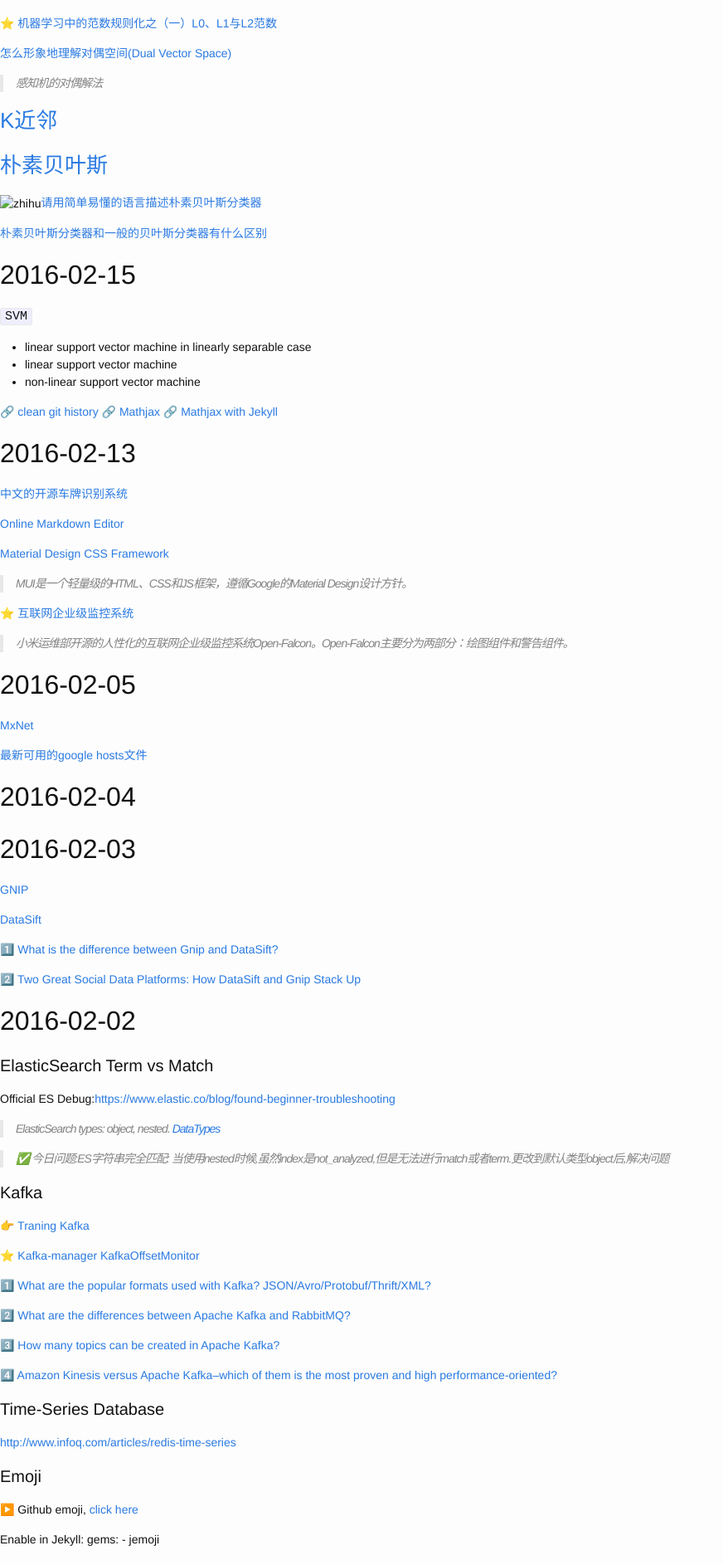
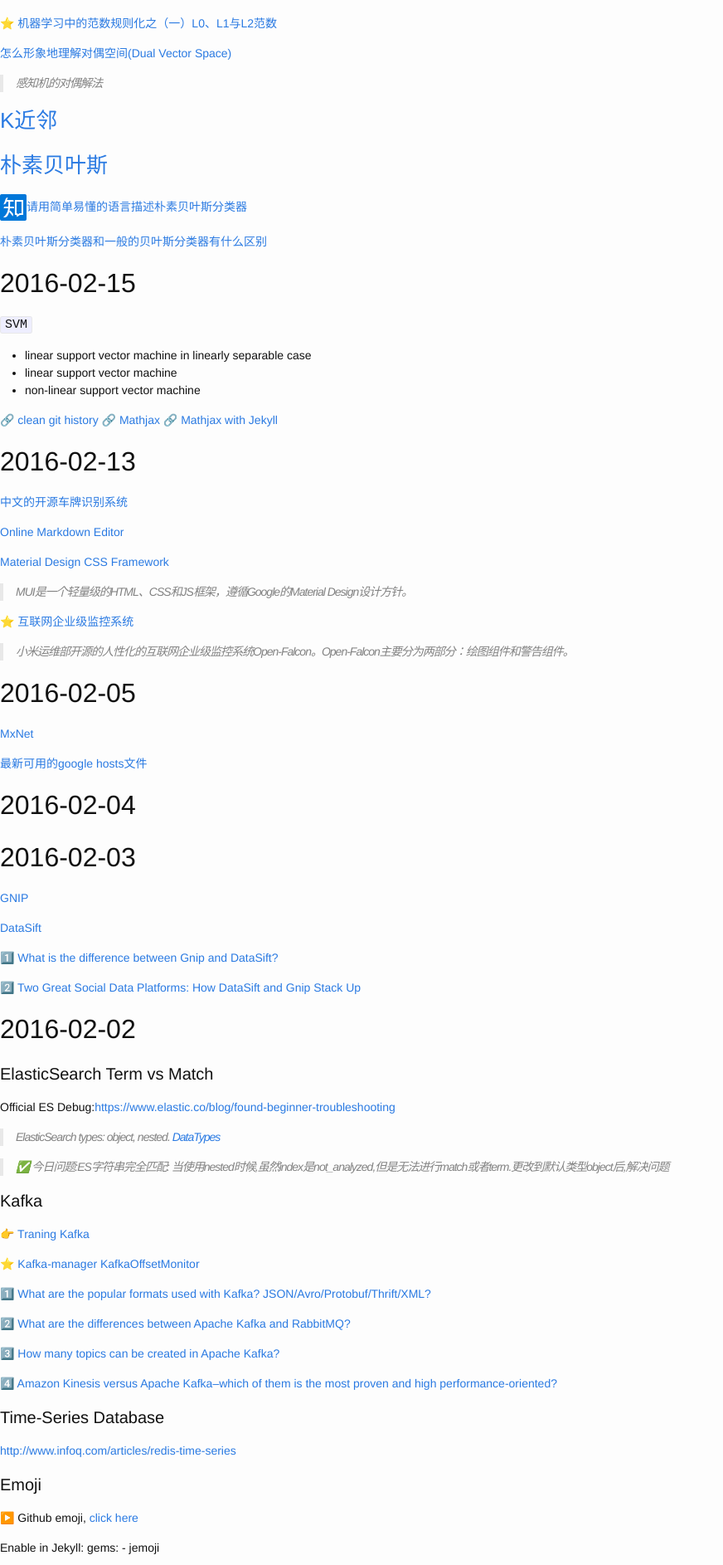
Before and after one commit to cnwarden/cnwarden.github.io, a Jekyll site: the page built from _posts/2016-01-22-notes.markdown, in a window 1280 px wide. Shown: the part 990-2876 px from the top of the page at 83% size, without its empty margins (0-872 px from the left). Built offline with Jekyll 4.4.1, drawn with Linux system fonts in a browser that asks for light colours; emoji names are drawn with the system emoji font.

Commit message:
Update 2016-01-22-notes.markdown

```diff
--- a/_posts/2016-01-22-notes.markdown
+++ b/_posts/2016-01-22-notes.markdown
@@ -56,7 +56,7 @@ categories: update
 
 ### [朴素贝叶斯](#)
 
-![zhihu](images/zhihu.png)[请用简单易懂的语言描述朴素贝叶斯分类器](https://www.zhihu.com/question/19960417)
+![zhihu](/images/zhihu.png)[请用简单易懂的语言描述朴素贝叶斯分类器](https://www.zhihu.com/question/19960417)
 
 [朴素贝叶斯分类器和一般的贝叶斯分类器有什么区别](https://www.zhihu.com/question/20138060)
 
```
